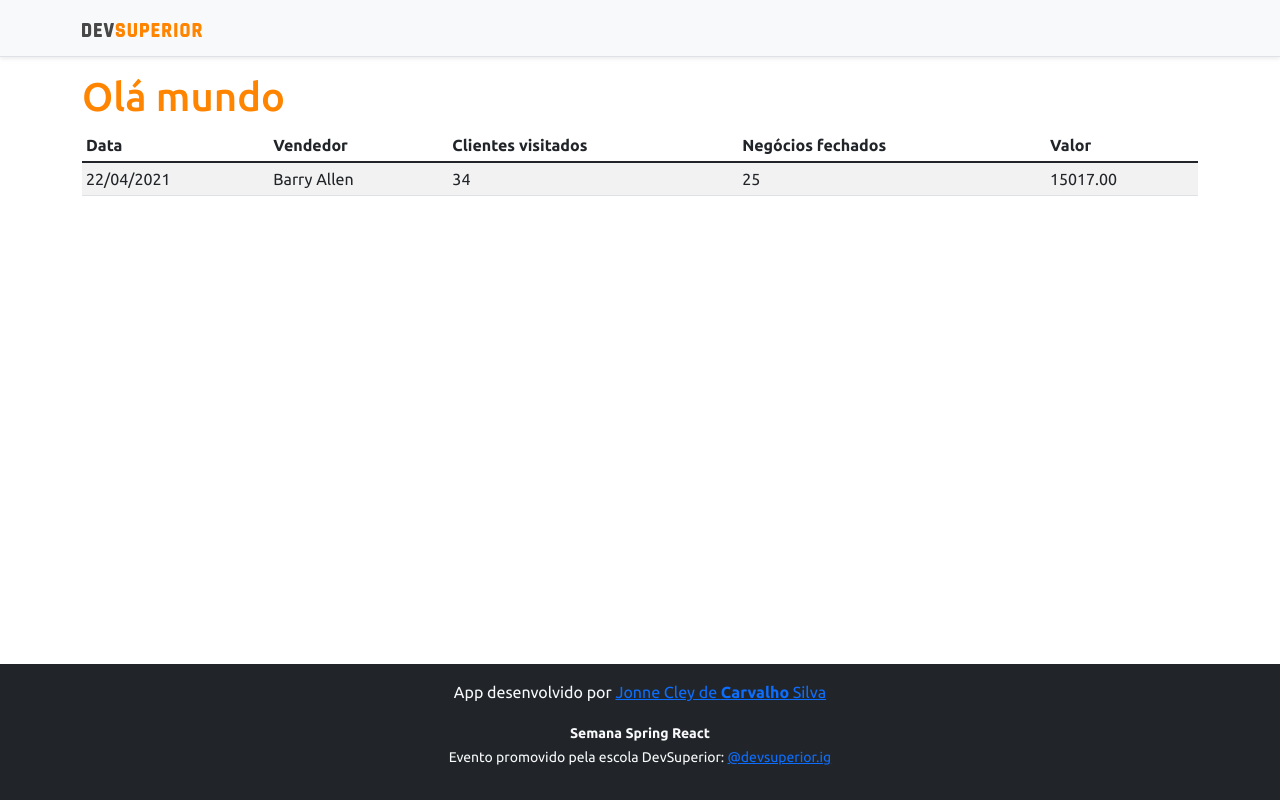
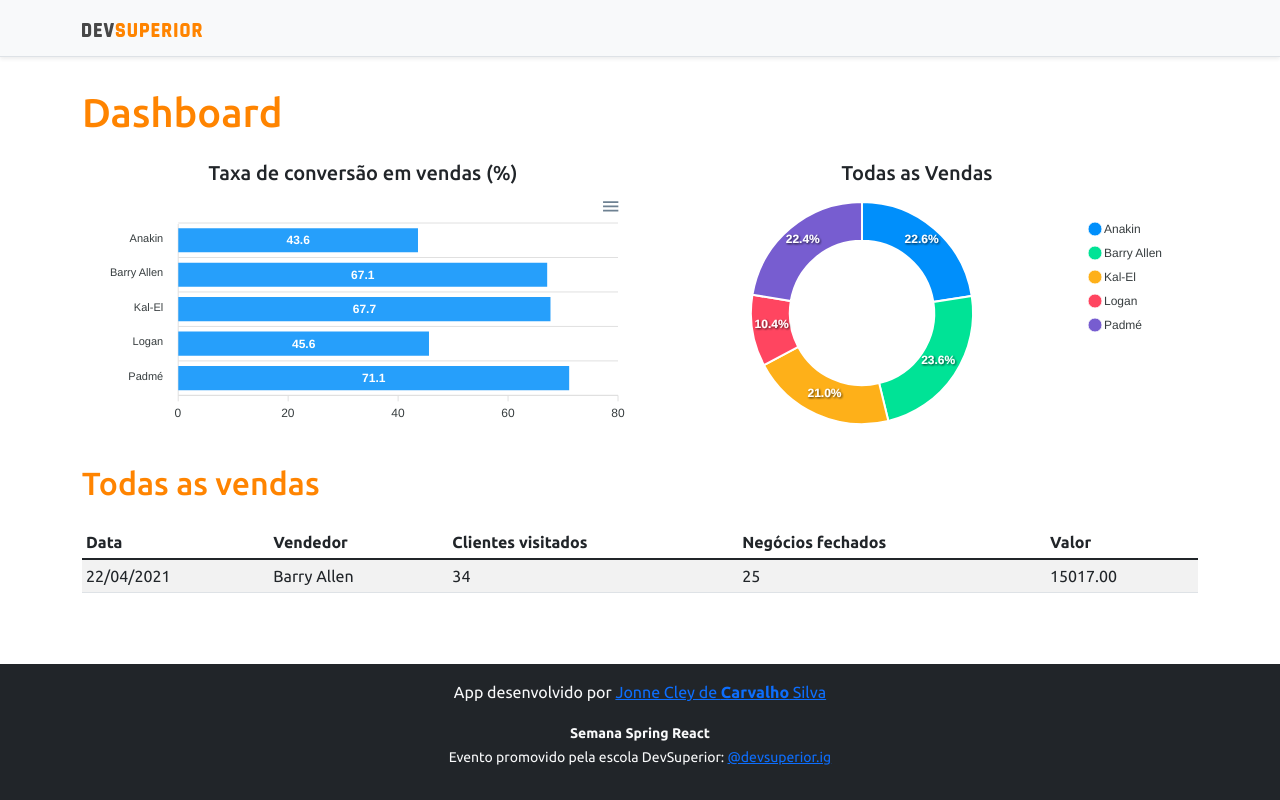
Before and after one commit to carvalhojccs/projeto-sds5, a React (Create React App) app in the folder frontend/: page / in a window 1280 px wide. Built offline with nearby package versions, Linux system fonts and the light colour scheme.

Commit message:
Static charts

```diff
--- a/frontend/package.json
+++ b/frontend/package.json
@@ -11,8 +11,10 @@
     "@types/node": "^12.0.0",
     "@types/react": "^17.0.0",
     "@types/react-dom": "^17.0.0",
+    "apexcharts": "^3.29.0",
     "bootstrap": "^5.1.3",
     "react": "^17.0.2",
+    "react-apexcharts": "^1.3.9",
     "react-dom": "^17.0.2",
     "react-scripts": "4.0.3",
     "typescript": "^4.1.2",
--- a/frontend/src/App.tsx
+++ b/frontend/src/App.tsx
@@ -1,4 +1,6 @@
+import BarChart from "components/BarChart";
 import DataTable from "components/DataTable";
+import DunotChart from "components/DonutChart";
 import Footer from "components/Footer";
 import NavBar from "components/NavBar";
 
@@ -7,7 +9,24 @@ function App() {
     <>
       <NavBar />
       <div className="container">
-        <h1 className="text-primary">Olá mundo</h1>
+        <h1 className="text-primary py-3">Dashboard</h1>
+
+        <div className="row px-3">
+          <div className="col-sm-6">
+            <h5 className="text-center text-secundary">
+              Taxa de conversão em vendas (%)
+            </h5>
+            <BarChart />
+          </div>
+          <div className="col-sm-6">
+            <h5 className="text-center text-secundary">Todas as Vendas</h5>
+            <DunotChart />
+          </div>
+        </div>
+
+        <div className="py-3">
+          <h2 className="text-primary">Todas as vendas</h2>
+        </div>
 
         <DataTable />
       </div>
--- /dev/null
+++ b/frontend/src/components/BarChart/index.tsx
@@ -0,0 +1,34 @@
+import Chart from "react-apexcharts";
+
+const BarChart = () => {
+  const options = {
+    plotOptions: {
+      bar: {
+        horizontal: true,
+      },
+    },
+  };
+
+  const mockData = {
+    labels: {
+      categories: ["Anakin", "Barry Allen", "Kal-El", "Logan", "Padmé"],
+    },
+    series: [
+      {
+        name: "% Sucesso",
+        data: [43.6, 67.1, 67.7, 45.6, 71.1],
+      },
+    ],
+  };
+
+  return (
+    <Chart
+      options={{ ...options, xaxis: mockData.labels }}
+      series={mockData.series}
+      type="bar"
+      height="240"
+    />
+  );
+};
+
+export default BarChart;
--- /dev/null
+++ b/frontend/src/components/DonutChart/index.tsx
@@ -0,0 +1,25 @@
+import Chart from "react-apexcharts";
+
+const DunotChart = () => {
+  const mockData = {
+    series: [477138, 499928, 444867, 220426, 473088],
+    labels: ["Anakin", "Barry Allen", "Kal-El", "Logan", "Padmé"],
+  };
+
+  const options = {
+    legend: {
+      show: true,
+    },
+  };
+
+  return (
+    <Chart
+      options={{ ...options, labels: mockData.labels }}
+      series={mockData.series}
+      type="donut"
+      height="240"
+    />
+  );
+};
+
+export default DunotChart;
```
Also changed, not shown: 1 other file (tests, documents, lock files or other folders).
